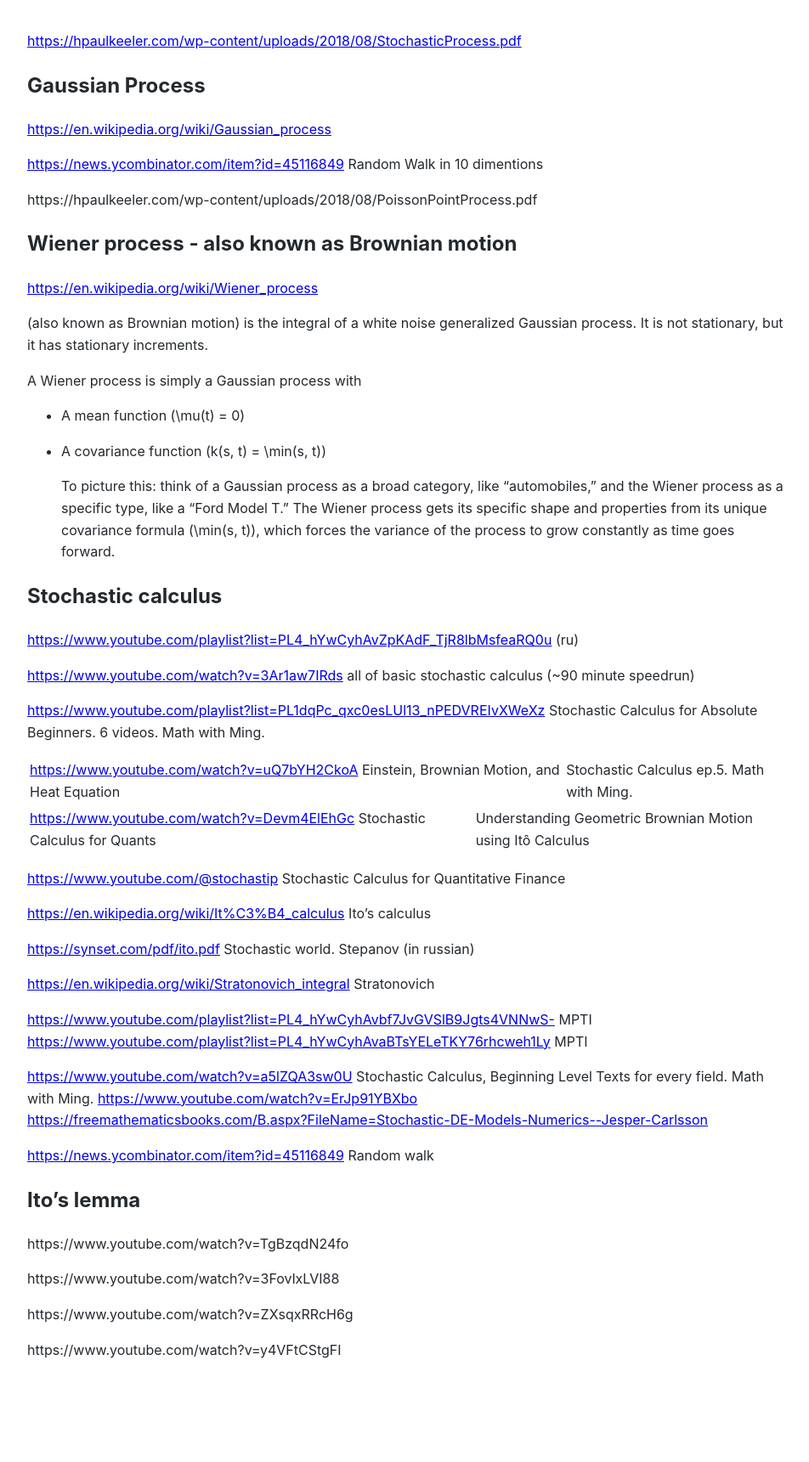
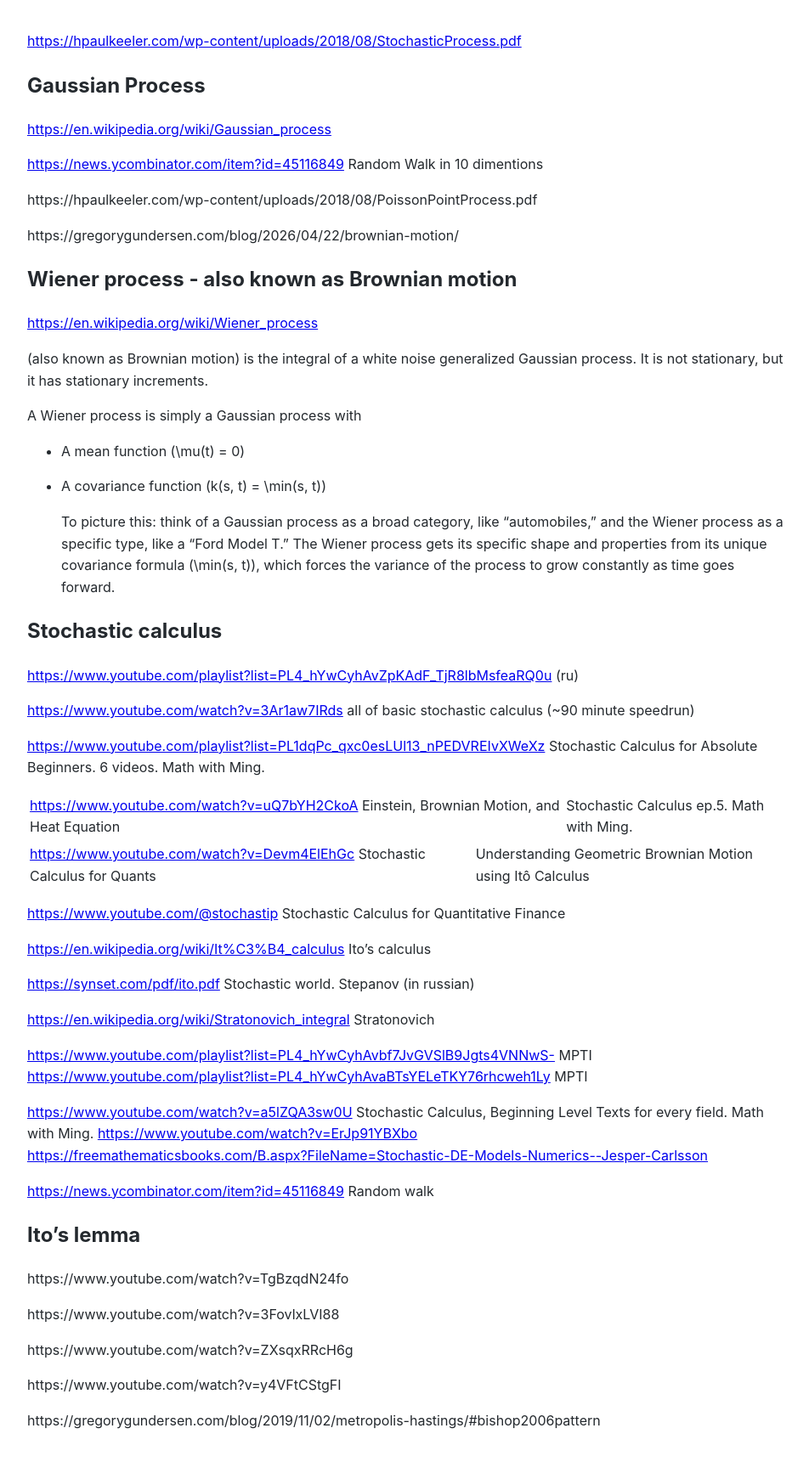
Before and after one commit to Michael-Lubinsky/michael-lubinsky.github.com, a Jekyll site: the page built from math/stochastic.md, in a window 1280 px wide. Shown: the whole page at 85% size, without its empty margins (158-1110 px from the left). Built offline with Jekyll 4.4.1, drawn with Linux system fonts in a browser that asks for light colours; our own code applies the rules of GitHub Pages for plain Markdown files; before the commit the page ends 1638 px from its top, so only the background shows below that; some of the changed lines change nothing that is shown.

Commit message:
Add links to Brownian motion and Metropolis-Hastings

```diff
--- a/math/stochastic.md
+++ b/math/stochastic.md
@@ -8,6 +8,7 @@
 
 https://hpaulkeeler.com/wp-content/uploads/2018/08/PoissonPointProcess.pdf
 
+https://gregorygundersen.com/blog/2026/04/22/brownian-motion/
 
 ## Wiener process  - also known as Brownian motion
 <https://en.wikipedia.org/wiki/Wiener_process>
@@ -64,3 +65,6 @@ https://www.youtube.com/watch?v=3FovlxLVI88
 https://www.youtube.com/watch?v=ZXsqxRRcH6g
 
 https://www.youtube.com/watch?v=y4VFtCStgFI
+
+
+https://gregorygundersen.com/blog/2019/11/02/metropolis-hastings/#bishop2006pattern
```
